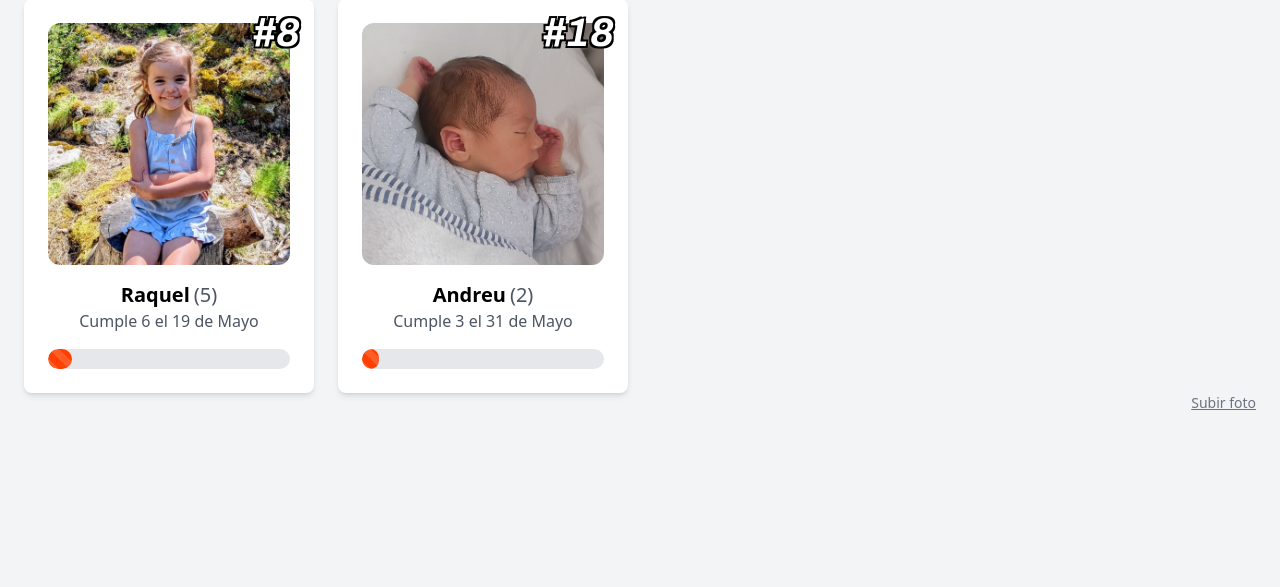
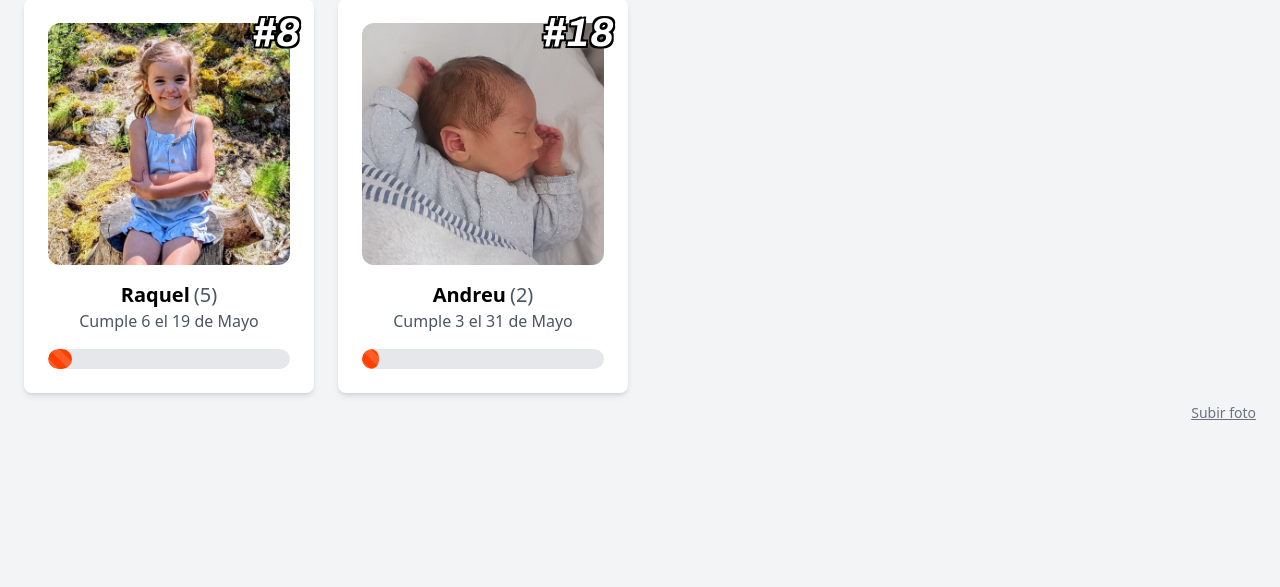
Before and after one commit to andresmarinabad/familyprogressweb, a Flask app: page / in a window 1280 px wide. Shown: the part 2229-2816 px from the top of the page. Before the commit the page ends 2639 px from the top, so only its background shows below. Run offline with Flask 3, Linux system fonts and the light colour scheme; the visitor is signed in with stand-in values (Sample User, id 1); some libraries are stand-ins or nearby versions.

Commit message:
Actualizar index.html

```diff
--- a/templates/index.html
+++ b/templates/index.html
@@ -107,7 +107,7 @@
 
     </div>
 
-    <div class="flex justify-end mb-2">
+    <div class="flex justify-end mb-2" style="margin-top: 10px";>
       <a href="/upload" class="text-sm text-gray-500 hover:text-gray-800 underline">Subir foto</a>
     </div>
 
```
